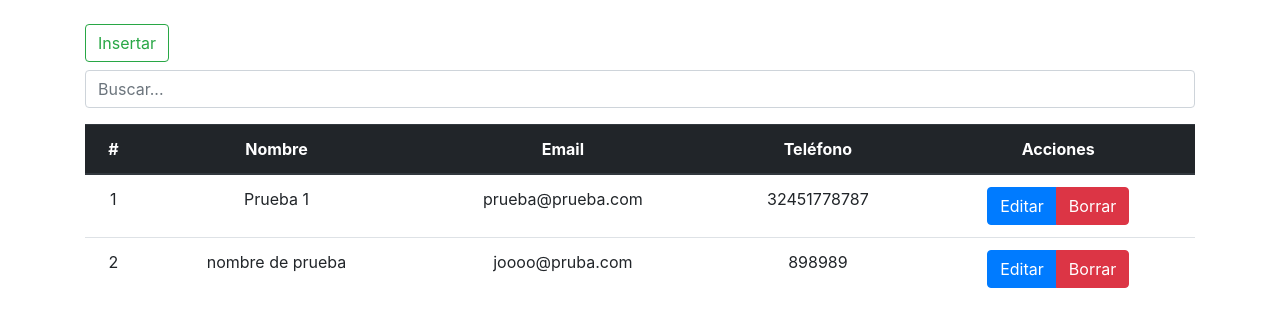
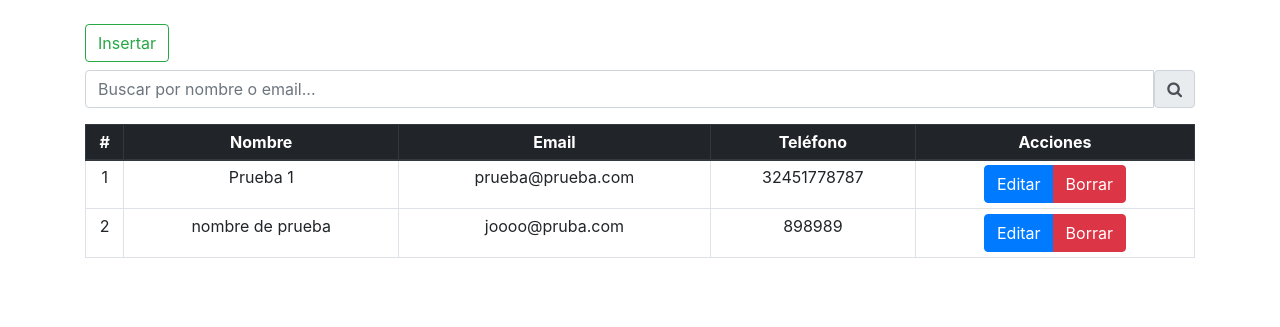
Before and after one commit to jmedinac1987/aplicacion-crud-usuarios-php-mvc, a PHP site: page /FrameworkMvc/ in a window 1280 px wide. Shown: the part 56-383 px from the top of the page. Run offline with PHP 8.4, Linux system fonts and the light colour scheme; data comes from the database, SQL or seed files in the repository; data that the repository does not hold is empty.

Commit message:
Se incluye spinner y se ajustan vistas de edicion e inclusion

```diff
--- a/app/config/config.php
+++ b/app/config/config.php
@@ -1,10 +1,10 @@
 <?php
 
 	//Configración de acceso a la base de datos
-	define('DB_HOST', 'localhost');
-	define('DB_USER', 'root');
-	define('DB_PASSWORD', 'jorge');
-	define('DB_NAME', 'crud_mvc');
+	define('DB_HOST', '***');
+	define('DB_USER', '***');
+	define('DB_PASSWORD', '***');
+	define('DB_NAME', '***');
 
 	//Ruta de la aplicacion
 	define('ROUTE_APP', dirname(dirname(__FILE__)));//Se define la ruta padre de la cual se desprenderan las demás, define es reservado de php que permite definir una constante
--- a/app/models/usuario.php
+++ b/app/models/usuario.php
@@ -37,7 +37,7 @@
 		}
 
 		public function addUser($data){
-			$this->db->query('INSERT INTO USUARIOS (NOMBRE, EMAIL, TELEFONO) VALUES (:nombre, :email, :telefono)');
+			$this->db->query('INSERT INTO usuarios (NOMBRE, EMAIL, TELEFONO) VALUES (:nombre, :email, :telefono)');
 
 			//vincular los valores
 			$this->db->bind(':nombre', $data['nombre']);
@@ -54,7 +54,7 @@
 
 		public function updateUser($data){
 
-			$this->db->query('UPDATE USUARIOS SET NOMBRE = :nombre, EMAIL = :email, TELEFONO = :telefono WHERE id_usuario = :id');
+			$this->db->query('UPDATE usuarios SET NOMBRE = :nombre, EMAIL = :email, TELEFONO = :telefono WHERE id_usuario = :id');
 
 			//vincular los valores
 			$this->db->bind(':id', $data['id_usuario']);
@@ -71,7 +71,7 @@
 		}
 
 		public function deleteUser($data){
-			$this->db->query('DELETE FROM USUARIOS WHERE id_usuario = :id');
+			$this->db->query('DELETE FROM usuarios WHERE id_usuario = :id');
 
 			//vincular los valores
 			$this->db->bind(':id', $data['id_usuario']);
--- a/app/views/inc/header.php
+++ b/app/views/inc/header.php
@@ -2,9 +2,11 @@
 <html lang="es">
 <head>
 	<meta charset="UTF-8">
-	<meta name="viewport" content="width=device=width,initial-scale=1.0">
-	<meta http-equiv="X-UA-Compatible" content="id=edge">
+	<meta name="viewport" content="width=device-width, initial-scale=1">
+	<link rel="icon" type="image/x-icon" href="../../../public/favicon.ico">
+	<!--<meta http-equiv="X-UA-Compatible" content="id=edge">-->
 	<link rel="stylesheet" type="text/css" href="<?php echo ROUTE_URL;?>/css/bootstrap-4.1.1-dist/css/bootstrap.min.css">
+	<link rel="stylesheet" type="text/css" href="<?php echo ROUTE_URL;?>/csscustom/spinner.css">
 	<link rel="stylesheet" type="text/css" href="https://maxcdn.bootstrapcdn.com/font-awesome/4.7.0/css/font-awesome.min.css"><!--Para icono de retroceso-->
 	<title><?php echo NAMEWEBSITE; ?></title>
 </head>
--- a/app/views/pages/Start.php
+++ b/app/views/pages/Start.php
@@ -1,13 +1,15 @@
-<?php  require ROUTE_APP . '/views/inc/header.php' ?>
+<?php require ROUTE_APP . '/views/inc/header.php' ?>
 
 <a class="btn btn-outline-success my-2 my-sm-0" href="pages/adds">
 	Insertar
 </a>
-	<div class="form-group mt-2">
-		<input class="form-control mr-sm-2" type="search" placeholder="Buscar..." aria-label="Search" id="search">
+<div class="input-group mb-3 mt-2">
+	<input class="form-control" type="search" placeholder="Buscar por nombre o email..." aria-label="Search" id="search">
+	<button id="searchBoton" onclick="searchs()" type="submit" class="input-group-text"><i class="fa fa-search"></i></button>
 </div>
-	<div id="tablaUsuarios">
-		<table class="table table-hover mt-3" style="text-align: center;">
+
+<div id="tablaUsuarios" class="table-responsive">
+	<table class="table table-sm table-hover table-bordered text-center">
 		<thead class="thead-dark">
 			<tr>
 				<th scope="col">#</th>
@@ -20,32 +22,47 @@
 
 		<tbody>
 			<?php
+			if ($data['usuarios'] != null) {
 				$contador = 0;
 				foreach ($data['usuarios'] as $usuario) : ?>
 					<tr>
-						<td scope="row"><?php $contador++; echo $contador; ?></td>
+						<td scope="row"><?php $contador++;
+										echo $contador; ?></td>
 						<td><?php echo $usuario->nombre; ?></td>
 						<td><?php echo $usuario->email; ?></td>
 						<td><?php echo $usuario->telefono; ?></td>
 						<td>
 							<div class="btn-group btn-group-toggle" data-toggle="buttons">
-								<a class="btn btn-primary" href="<?php echo ROUTE_URL; ?>/pages/edit/<?php echo $usuario->id_usuario;?>">
+								<a class="btn btn-primary" href="<?php echo ROUTE_URL; ?>/pages/edit/<?php echo $usuario->id_usuario; ?>">
 									Editar
 								</a>
-								<a  class="btn btn-danger" style="color:white;" href="<?php echo ROUTE_URL; ?>/pages/delete/<?php echo $usuario->id_usuario;?>">
+								<a class="btn btn-danger" style="color:white;" href="<?php echo ROUTE_URL; ?>/pages/delete/<?php echo $usuario->id_usuario; ?>">
 									Borrar
 								</a>
 							</div>
 						</td>
 					</tr>
 				<?php endforeach; ?>
+			<?php } else { ?>
+				<tr>
+					<td colspan='5'>No hay datos registrados</td>
+				</tr>
+			<?php	}; ?>
 		</tbody>
 	</table>
 </div>
 
+<!-- Spinner -->
+<div id="spinner" style="display: none;" class="spinner">
+	<div class="rect1"></div>
+	<div class="rect2"></div>
+	<div class="rect3"></div>
+	<div class="rect4"></div>
+</div>
+
 <!-- Busqueda -->
-	<div id="tablaResultadosBusqueda" style="display: none;">
+<div id="tablaResultadosBusqueda" style="display: none;" class="table-responsive">
 
 </div>
 
-<?php  require ROUTE_APP . '/views/inc/footer.php' ?>
+<?php require ROUTE_APP . '/views/inc/footer.php' ?>
--- a/app/views/pages/adds.php
+++ b/app/views/pages/adds.php
@@ -21,9 +21,9 @@
 				</div>
 				<div class="form-group">
 					<label for="telefono">Telefono: <sup>*</sup></label>
-					<input type="text" name="telefono" class="form-control form-control-lg" required>
+					<input type="text" maxlength="10" pattern="[0-9]{10}" name="telefono" class="form-control form-control-lg" required>
 					<div class="invalid-feedback">
-          				El teléfono del usuario es requerido
+          				El teléfono del usuario es requerido y este debe tener 10 caracteres numéricos
         			</div>
 				</div>
 				<input type="submit" class="btn btn-success" value="Agregar usuario">
--- a/app/views/pages/edit.php
+++ b/app/views/pages/edit.php
@@ -20,9 +20,9 @@
 			</div>
 			<div class="form-group">
 				<label for="telefono">Telefono: <sup>*</sup></label>
-				<input type="text" name="telefono" class="form-control form-control-lg" value="<?php echo $data['telefono']; ?>" required>
+				<input type="text" name="telefono" class="form-control form-control-lg" type="text" maxlength="10" pattern="[0-9]{10}" value="<?php echo $data['telefono']; ?>" required>
 				<div class="invalid-feedback">
-					El teléfono es requerido
+					El teléfono del usuario es requerido y este debe tener 10 caracteres numéricos
 				</div>
 			</div>
 			<input type="submit" class="btn btn-success" value="Editar usuario">
--- /dev/null
+++ b/public/csscustom/spinner.css
@@ -0,0 +1,61 @@
+.spinner {
+  margin: 100px auto;
+  width: 50px;
+  height: 40px;
+  text-align: center;
+  font-size: 10px;
+}
+
+.spinner > div {
+  background-color: #333;
+  height: 100%;
+  width: 6px;
+  display: inline-block;
+  margin: 0 3px 0 0;
+  -webkit-animation: sk-stretchdelay 1.2s infinite ease-in-out;
+  animation: sk-stretchdelay 1.2s infinite ease-in-out;
+}
+
+.spinner .rect2 {
+  -webkit-animation-delay: -1.1s;
+  animation-delay: -1.1s;
+}
+
+.spinner .rect3 {
+  -webkit-animation-delay: -1s;
+  animation-delay: -1s;
+}
+
+.spinner .rect4 {
+  -webkit-animation-delay: -0.9s;
+  animation-delay: -0.9s;
+}
+
+.spinner .rect5 {
+  -webkit-animation-delay: -0.8s;
+  animation-delay: -0.8s;
+}
+
+@-webkit-keyframes sk-stretchdelay {
+  0%,
+  40%,
+  100% {
+    -webkit-transform: scaleY(0.4);
+  }
+  20% {
+    -webkit-transform: scaleY(1);
+  }
+}
+
+@keyframes sk-stretchdelay {
+  0%,
+  40%,
+  100% {
+    transform: scaleY(0.4);
+    -webkit-transform: scaleY(0.4);
+  }
+  20% {
+    transform: scaleY(1);
+    -webkit-transform: scaleY(1);
+  }
+}
--- a/public/js/search.js
+++ b/public/js/search.js
@@ -1,10 +1,14 @@
-$('#search').on('keyup', function()
+function searchs()
 {
+	$('#tablaUsuarios').css('display', 'none');
+	$('#tablaResultadosBusqueda').css('display', 'none');
+	$('#spinner').css('display', 'block');
+	let valueText = document.getElementById("search").value;
 	let url = 'http://crudusuarios.app';
-	if (this.value != "")
+	if (valueText != "")
 	{
 		$.ajax({
-			url: url + '/pages/buscar/' + this.value,
+			url: url + '/pages/buscar/' + valueText,
 			type: 'GET',
 			dataType: 'json',
 			success: function(data){
@@ -13,8 +17,9 @@ $('#search').on('keyup', function()
 				let tablaBusqueda;//tabla html
 				let contador = 0;
 
-	  			tablaBusqueda = '<table id="tablaUsuarios" class="table table-hover mt-3" style="text-align: center;"><thead class="thead-dark"><tr><th scope="col">#</th><th scope="col">Nombre</th><th scope="col">Email</th><th scope="col">Teléfono</th><th scope="col">Acciones</th></tr></thead><tbody>';
+	  			tablaBusqueda = '<table id="tablaUsuarios" class="table table-sm table-hover table-bordered text-center"><thead class="thead-dark"><tr><th scope="col">#</th><th scope="col">Nombre</th><th scope="col">Email</th><th scope="col">Teléfono</th><th scope="col">Acciones</th></tr></thead><tbody>';
 
+				if(data.usuarios.length > 0 ){
 					//recorrer json de objetos
 					for (let i in data.usuarios) {
 						contador++;
@@ -22,6 +27,11 @@ $('#search').on('keyup', function()
 						+"</td>"+"<td>"+data.usuarios[i].telefono+"</td>"+"<td>"+'<div class="btn-group btn-group-toggle" data-toggle="buttons">'+
 							'<a class="btn btn-primary" href="'+ urlHref +"/pages/edit/"+data.usuarios[i].id_usuario+'"'+">"+"Editar"+"</a>"+
 							'<a  class="btn btn-danger" style="color:white;" href="'+ urlHref +"/pages/delete/"+data.usuarios[i].id_usuario+'"'+">"+"Borrar"+"</a>"+"</div>"+"</td>"+"</tr>";
+					}
+					$('#spinner').css('display', 'none');
+				}else{
+					$('#spinner').css('display', 'none');
+					tablaBusqueda+= "<tr><td colspan='5'>No hay resultados para la búsqueda</td></tr>";
 				}
 
 	  			tablaBusqueda += '</tbody></table>';
@@ -34,7 +44,8 @@ $('#search').on('keyup', function()
 	}
 	else
 	{
+		$('#spinner').css('display', 'none');
 		$('#tablaResultadosBusqueda').css('display','none');
   		$('#tablaUsuarios').css('display', 'block');
 	}
-});
+};
```
Also changed, not shown: public/favicon.ico (added). Lines whose indentation alone changed are shown as unchanged.
